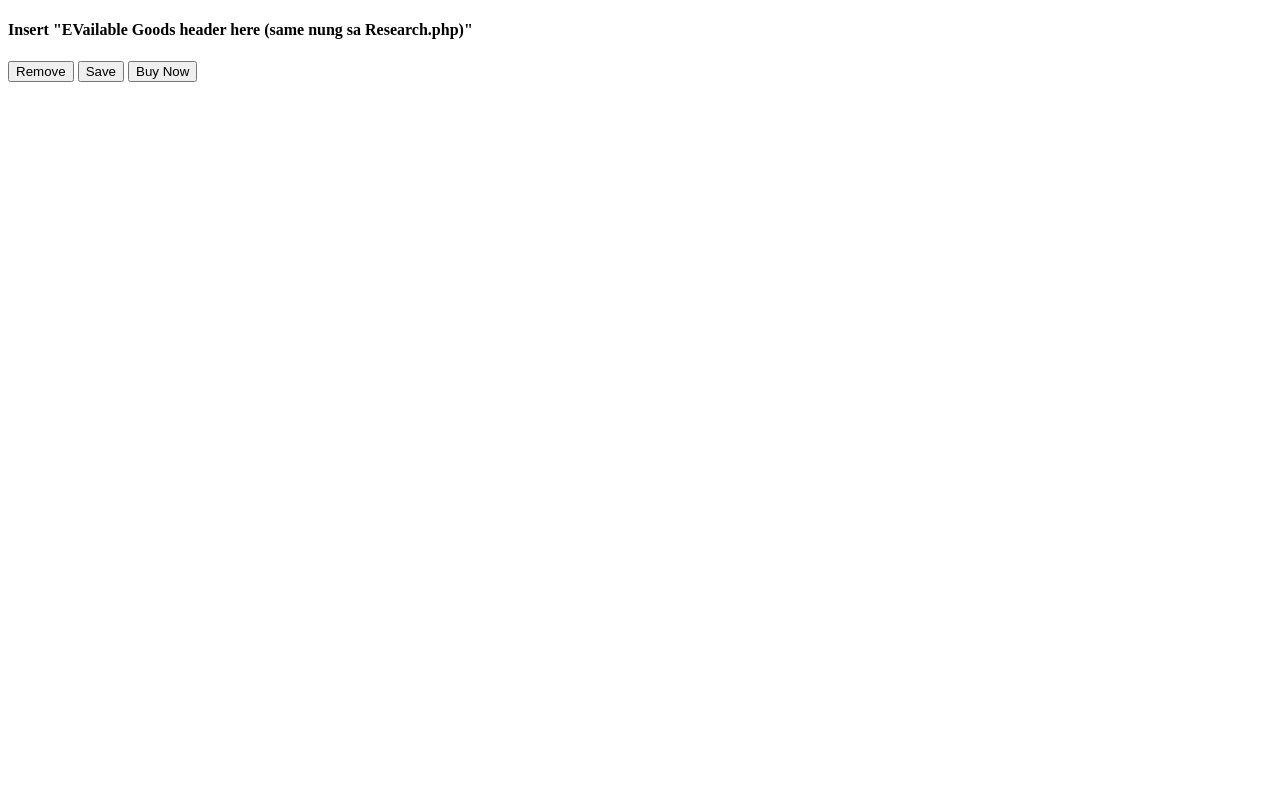
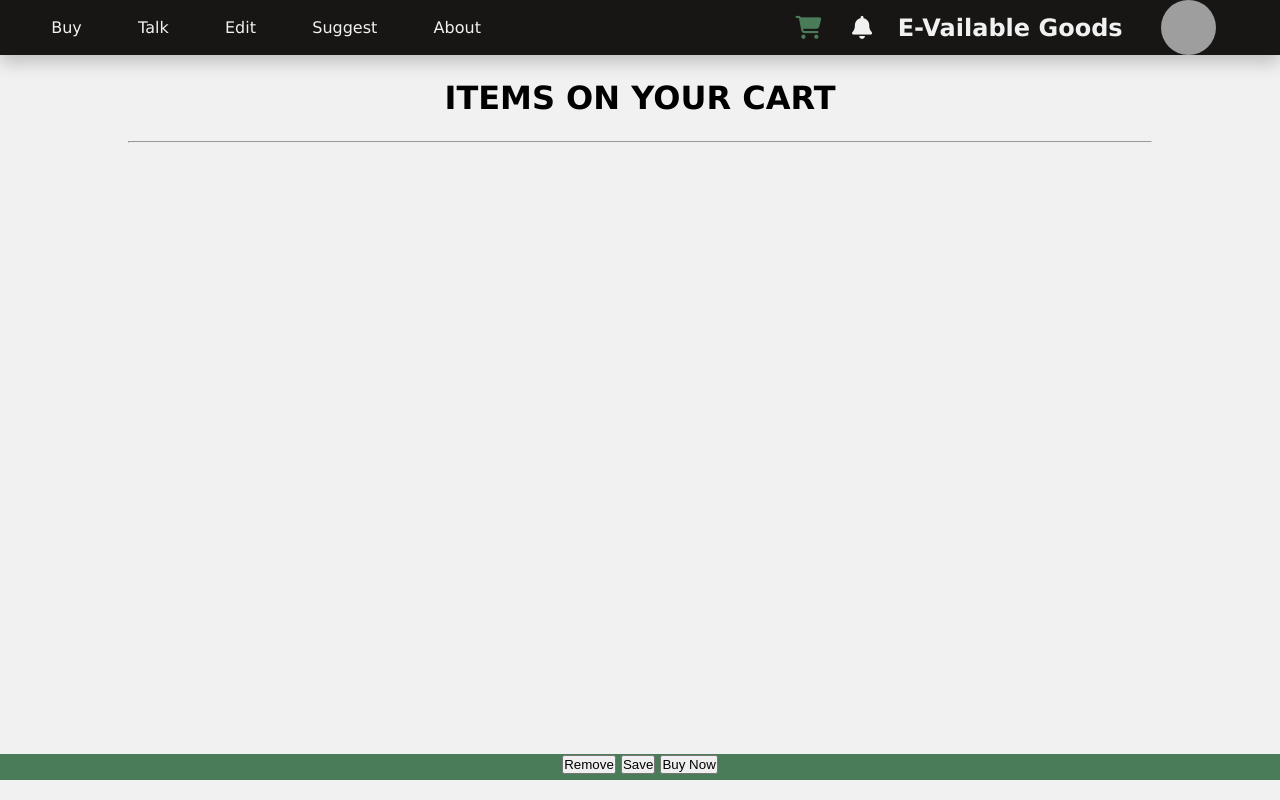
Before and after one commit to Kinetic101/E-Vailable-Goods, a PHP site: page /Cart.php in a window 1280 px wide. Run offline with PHP 8.4, Linux system fonts and the light colour scheme; the visitor is signed in with stand-in values (Sample User, id 1); data that the repository does not hold is empty; some libraries are stand-ins or nearby versions; grey boxes are pictures that could not be loaded.

Commit message:
Cart Initial Design

```diff
--- a/Cart.php
+++ b/Cart.php
@@ -158,12 +158,46 @@
 <html>
 <head>
 	<meta charset="utf-8">
+	<meta http-equiv="X-UA-Compatible" content="IE=edge">
+	<meta name="viewport" content="width=device-width, initial-scale=1">
+	<meta name="description" content="">
 	<link rel="stylesheet" type="text/css" href="CartCSS.css">
-	<title></title>
+	<script src="https://kit.fontawesome.com/a076d05399.js" crossorigin="anonymous"></script>
+	<title>Cart</title>
 </head>
 <body>
-	<h4>Insert "EVailable Goods header here (same nung sa Research.php)"</h4>
+	<header>
+		<nav>
+			<ul class="links">
+				<li><a href="Research.php">Buy</a></li>
+				<li><a href="Talk.php">Talk</a></li>
+				<li><a href="Edit.php">Edit</a></li>
+				<li><a href="Suggest.php">Suggest</a></li>
+				<li><a href="About.php">About</a></li>
+			</ul>
+		</nav>
+		<ul class="icons">
+			<li><a href="Cart.php"><i class="fas fa-shopping-cart" id = "press"></i></a></li>
+			<li><a href="#"><i class="fas fa-bell"></i></a></li>
+		</ul>
+		<a href = "Research.php" class = "evg">E-Vailable Goods</a>
+		<ul>
+		<li class = "dropdown"><a href = "Profile.php" class="pic">
+			<div class="prof"><img src = "<?php echo $_SESSION["prof_pic"]?>" alt = "Avatar" class = "dp">
+			</div>
+		</a>
+		<div class="dlinks">
+      			<a href="Profile.php">Profile</a>
+      			<a href="#">Help & Support</a>
+      			<a href="Logout.php">Logout</a>
+    	</div>
+    	</li>
+		</ul>
+
+	</header>
 	<div id = "items">
+		<h1 class = "ioyc">ITEMS ON YOUR CART</h1>
+		<hr>
 		<form method = "post" action = "<?php echo htmlspecialchars($_SERVER["PHP_SELF"]);?>">
 			<?php
 				$res = $conn -> query($select);
@@ -192,7 +226,7 @@
 					}
 					$arr_max[$i] = $maxi;
 					echo "\n\t\t\t";
-					echo "<input type = checkbox id = formID name = $idn>\n\t\t\t\t".
+					echo "<div class = itemsa >"."<input type = checkbox id = formID name = $idn>\n\t\t\t\t".
 							"<label for = $idn>".$row["productname"]."</label>\n\t\t\t\t".
 							"<div class = orderq>"."Quantity: "."<p id = $uni>$row[order_quantity]</p>"." ".$row["unit"]." ".
 							"<button type = button onclick = \"
@@ -219,19 +253,18 @@
 							"<input type = hidden name = $un value = $row[unit]>\n\t\t\t\t".
 							"<div class = priceid>"."Price: ".$row["price"]."</div>\n\t\t\t\t".
 							"<div class = fmarket>"."From: ".$row["market"]."</div>".
-						"\n\t\t\t";
+						"\n\t\t\t"."</div>";
 					$i++;
 				}
 				echo "\n";
 			?>
+
+			<footer>
 			<input type = "submit" value = "Remove" id = "remove" name = "remove">
 			<input type = "submit" value = "Save" id = "save" name = "save">
 			<input type = "submit" value = "Buy Now" id = "buynow" name = "buy">
-
+			</footer>
 		</form>
 	</div>
-	<!--
-		Insert nav sht here, yung may Buy Edit Talk (same sa lahat ng page)
-	-->
 </body>
 </html>
--- a/CartCSS.css
+++ b/CartCSS.css
@@ -0,0 +1,182 @@
+body{
+	background-color: #f1f1f1;
+	color: white;
+	font-family: "Verdana";
+	margin: 0;
+}
+
+/* Start of Navigation Bar */
+
+*{
+	box-sizing: border-box;
+	margin: 0;
+	padding: 0;
+}
+
+li, a{
+	font-family: "Verdana", sans-serif;
+	text-decoration: none;
+}
+
+header{
+	background-color: #171614;
+	display: flex;
+	justify-content: flex-end;
+	align-items: center;
+	color: white;
+	box-shadow: 0px 8px 16px 0px rgba(0,0,0,0.2);
+}
+
+.links{
+	list-style: none;
+	color: white;
+}
+
+.links li{
+	display: inline-block;
+	margin-left: 4vw;
+}
+
+.links a{
+	font-size: 1em;
+	color: #f1f1f1;
+	transition: all 0.4s ease 0s;
+}
+
+.links a:hover{
+	color: #4A7C59;
+}
+
+.icons{
+	list-style: none;
+	color: white;
+}
+
+.icons li{
+	display: inline-block;
+	margin: 0 2vw 0 0;
+}
+
+.icons i{
+	font-size: 23px;
+	color: #f1f1f1;
+	transition: all 0.4s ease 0s;
+}
+
+.icons i:hover{
+	color: #4A7C59;
+}
+
+.prof{
+	width: 55px;
+	height: 55px;
+	overflow: hidden;
+	border-radius: 50%;
+	margin-right: 10vw;
+	margin: 0vw 5vw 0vw 3vw;
+}
+
+.dp{
+	height: 100%;
+	width: auto;
+}
+
+nav{
+	margin-right: auto;
+}
+
+.evg{
+	opacity: 1;
+	border-radius: 50px;
+	color: #f1f1f1;
+	font-size: 1.5em;
+	font-weight: 1000;
+	transition: all 0.4s ease 0s;
+	cursor: default;
+}
+
+ul{
+	list-style-type: none;
+}
+
+.dlinks{
+	display: none;
+	position: absolute;
+	background-color: #f9f9f9;
+  	min-width: 12vw;
+  	height: auto;
+  	box-shadow: 0px 8px 16px 0px rgba(0,0,0,0.2);
+  	z-index: 1;
+}
+
+.dlinks a{
+	color: black;
+	text-decoration: none;
+	display: block;
+	text-align: left;
+	padding: 1vw 2vw;
+}
+
+.dlinks a:hover{
+	background-color: #171614;
+	color: #f9f9f9;
+}
+
+.dropdown:hover .dlinks{
+	display: block;
+}
+
+#press{
+	color: #4A7C59;
+}
+
+#press:hover{
+	border: none;
+}
+
+/* End of Navigation Bar */
+
+#formID{
+	height: 17px;
+	width: 17px;
+}
+
+#items{
+	text-align: center;
+	color: black;
+}
+
+.ioyc{
+	margin: 3vh 2vw;
+	width: 96%;
+	font-family: "Verdana", sans-serif;
+	color: black;
+}
+
+hr{
+	width: 80%;
+	margin: 3vh 10vw 7vh 10vw;
+}
+
+.itemsa{
+	margin: 0 0 3% 2.5%;
+	border: 1px solid #ccc;
+	float: left;
+	width: 30%;
+	box-shadow: 8px 16px 32px -8px rgba(0,0,0,0.2);
+	transition: all 0.4s ease 0s;
+	background-color: #FFFCF2;
+}
+
+p{
+	display: inline;
+}
+
+footer {
+	background-color: #4A7C59;
+	width: 100%;
+	height: 2vw;
+	text-align: center;
+	position: fixed;
+	bottom: 2.5vh;
+}
```
